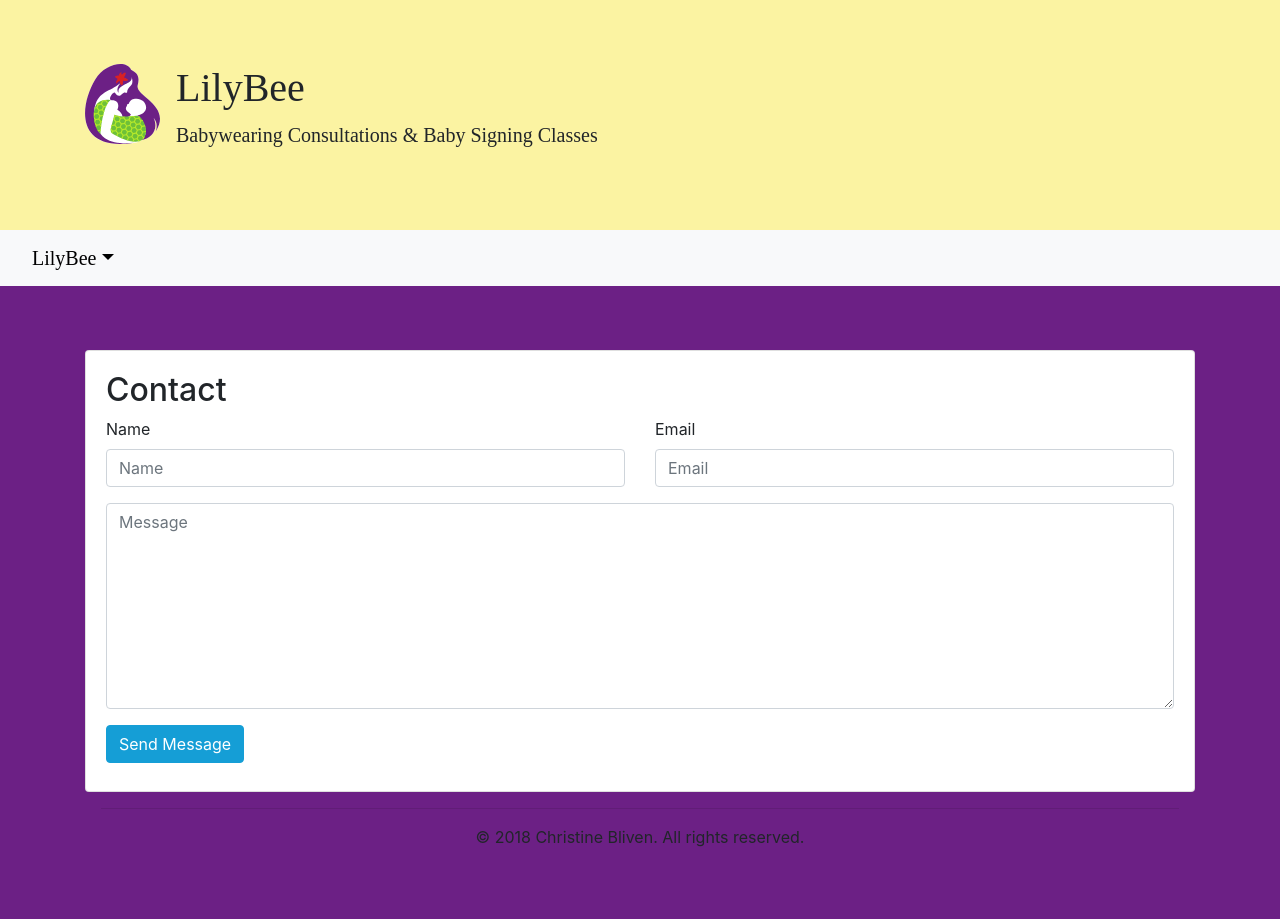
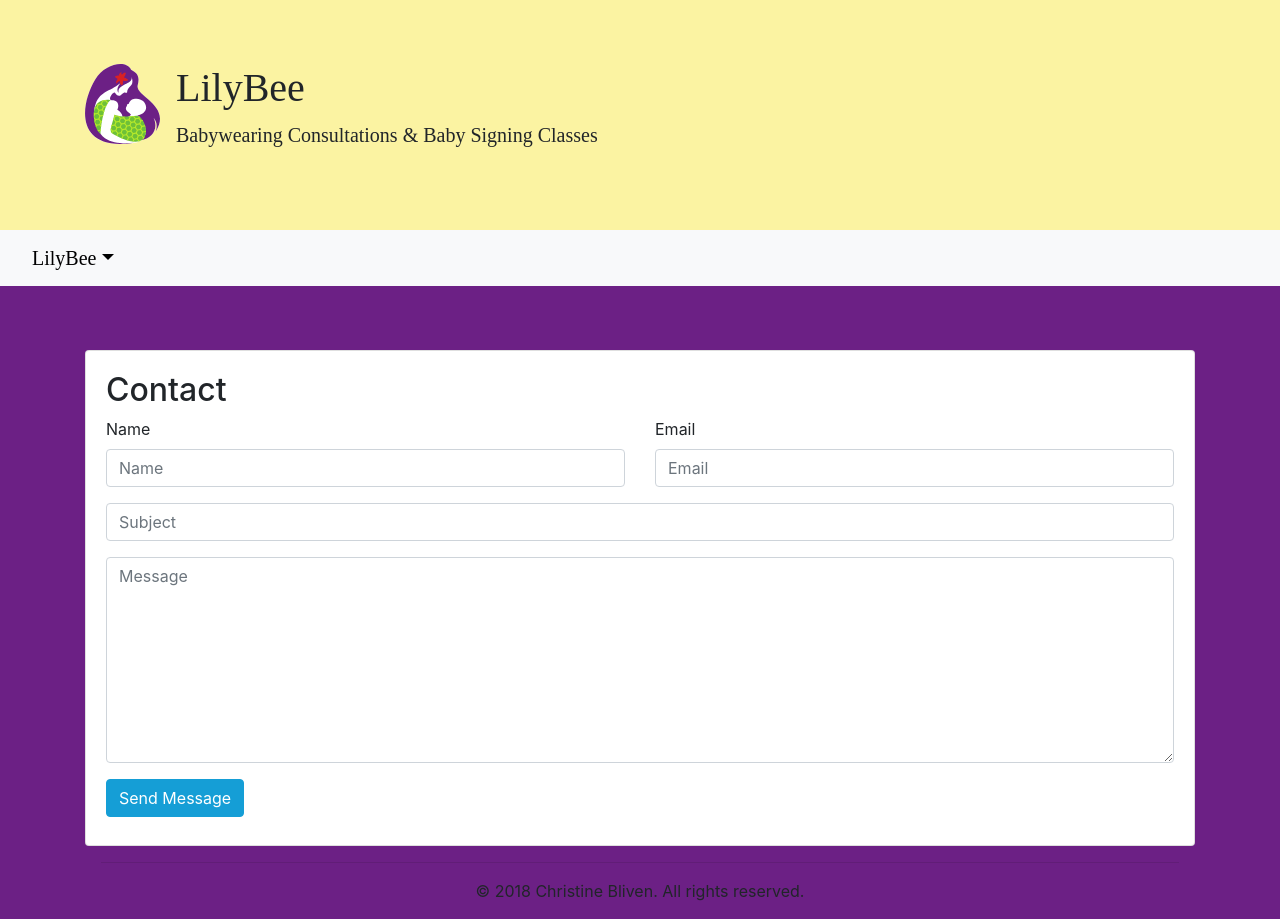
Before and after one commit to christinawthane/christinawthane.github.io, a Jekyll site: the page built from contact.html, in a window 1280 px wide. Built offline with Jekyll 4.4.1, drawn with Linux system fonts in a browser that asks for light colours; some web fonts are replaced.

Commit message:
Add subject to contact page

```diff
--- a/contact.html
+++ b/contact.html
@@ -19,6 +19,11 @@ layout: card
     </div>
     <div class="row">
         <div class="col form-group">
+            <input id="subjectfield" type="text" class="form-control" placeholder="Subject" name="_subject" />
+        </div>
+    </div>
+    <div class="row">
+        <div class="col form-group">
             <textarea class="form-control" name="message" placeholder="Message" rows="8"></textarea>
         </div>
     </div>
@@ -29,5 +34,4 @@ layout: card
     </div>
     <input type="hidden" name="formurl" value="{{page.url}}" />
     <input type="hidden" name="_next" value="{{baseurl}}/submitted.html" />
-    <input type="hidden" name="_subject" value="Thank you for contacting LilyBee!" />
 </form>
```
